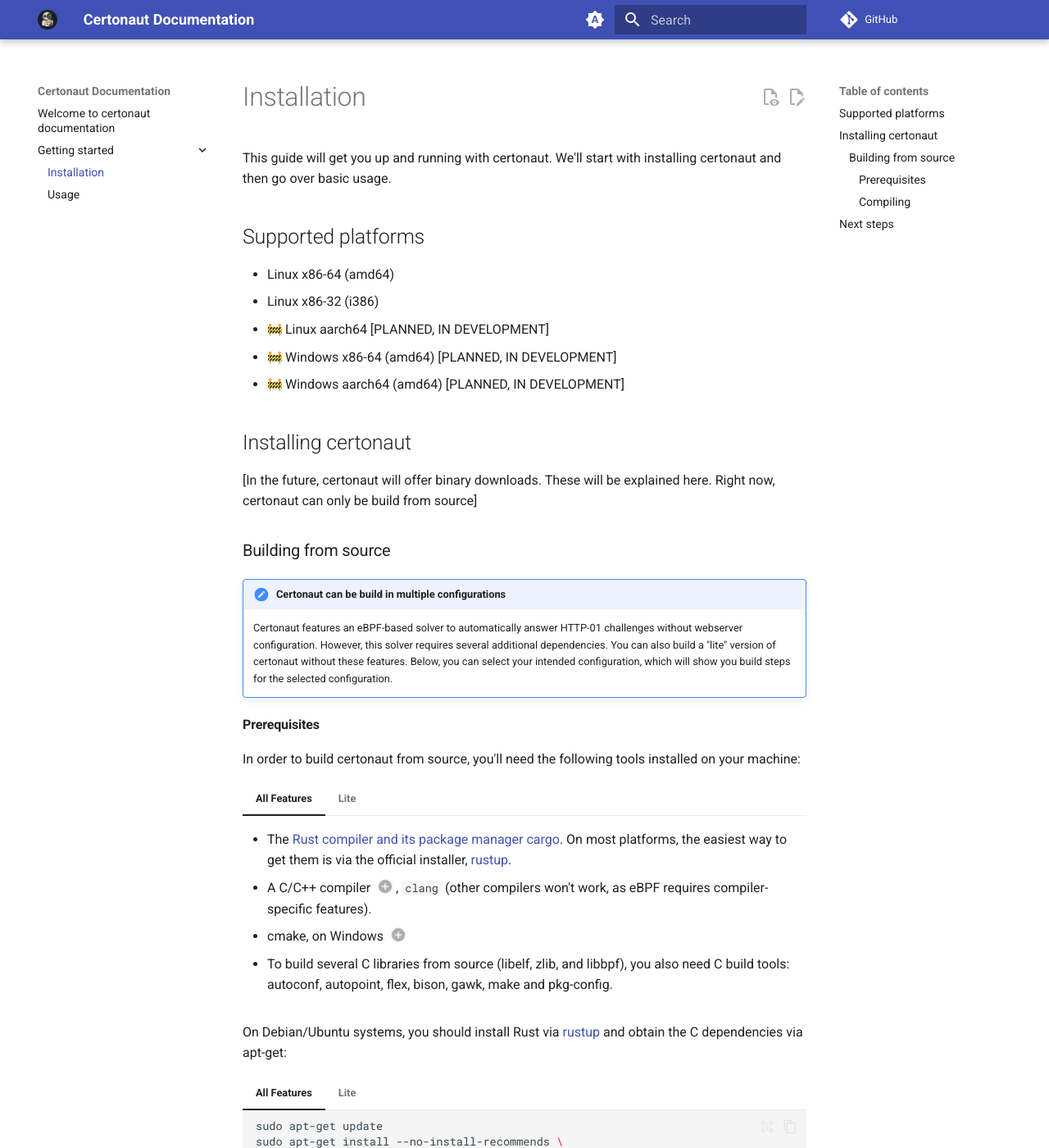
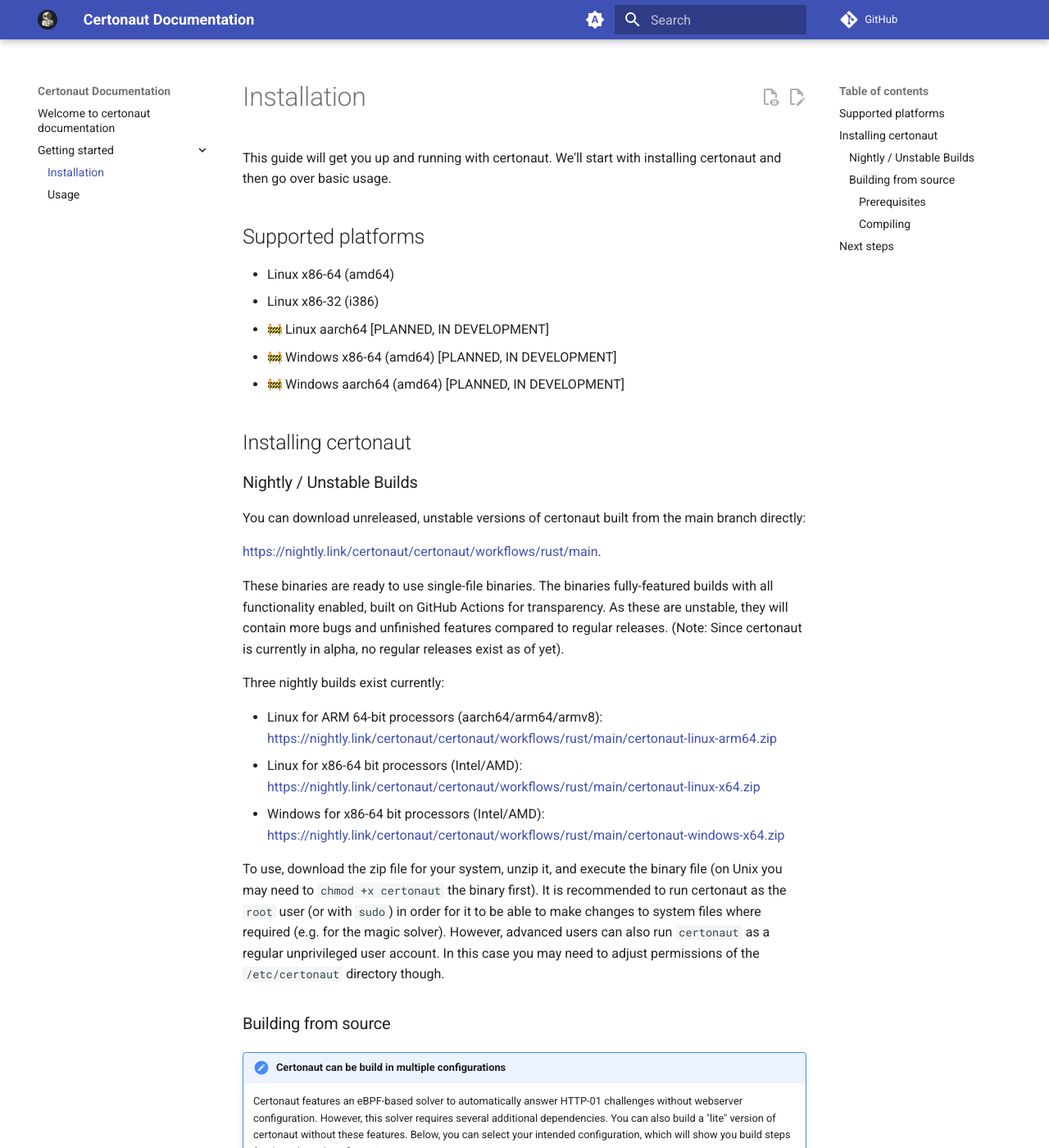
Before and after one commit to certonaut/docs, an MkDocs documentation site: the page built from docs/getting-started/installation.md, in a window 1280 px wide and 1400 px high. Shown: the whole window at 82% size. Built offline with MkDocs 1.6.1 and Material for MkDocs 9.7.7, drawn with Linux system fonts in a browser that asks for light colours; emoji names are drawn with the system emoji font; comment, search, counter and statistics services are not loaded.

Commit message:
feat: Add docs for nightly builds

```diff
--- a/docs/getting-started/installation.md
+++ b/docs/getting-started/installation.md
@@ -12,7 +12,23 @@
 
 ## Installing certonaut
 
-[In the future, certonaut will offer binary downloads. These will be explained here. Right now, certonaut can only be build from source]
+### Nightly / Unstable Builds
+
+You can download unreleased, unstable versions of certonaut built from the main branch directly:
+
+ [https://nightly.link/certonaut/certonaut/workflows/rust/main](https://nightly.link/certonaut/certonaut/workflows/rust/main).
+
+ These binaries are ready to use single-file binaries. The binaries fully-featured builds with all functionality enabled, built on GitHub Actions for transparency. As these are unstable, they will contain more bugs and unfinished features compared to regular releases. (Note: Since certonaut is currently in alpha, no regular releases exist as of yet).
+
+Three nightly builds exist currently:
+
+* Linux for ARM 64-bit processors (aarch64/arm64/armv8): [https://nightly.link/certonaut/certonaut/workflows/rust/main/certonaut-linux-arm64.zip](https://nightly.link/certonaut/certonaut/workflows/rust/main/certonaut-linux-arm64.zip)
+* Linux for x86-64 bit processors (Intel/AMD): [https://nightly.link/certonaut/certonaut/workflows/rust/main/certonaut-linux-x64.zip](https://nightly.link/certonaut/certonaut/workflows/rust/main/certonaut-linux-x64.zip)
+* Windows for x86-64 bit processors (Intel/AMD): [https://nightly.link/certonaut/certonaut/workflows/rust/main/certonaut-windows-x64.zip
+](https://nightly.link/certonaut/certonaut/workflows/rust/main/certonaut-windows-x64.zip)
+
+To use, download the zip file for your system, unzip it, and execute the binary file (on Unix you may need to `chmod +x certonaut` the binary first). It is recommended to run certonaut as the `root` user (or with `sudo`) in order for it to be able to make changes to system files where required (e.g. for the magic solver). However, advanced users can also run `certonaut` as a regular unprivileged
+user account. In this case you may need to adjust permissions of the `/etc/certonaut` directory though.
 
 ### Building from source
 
```
